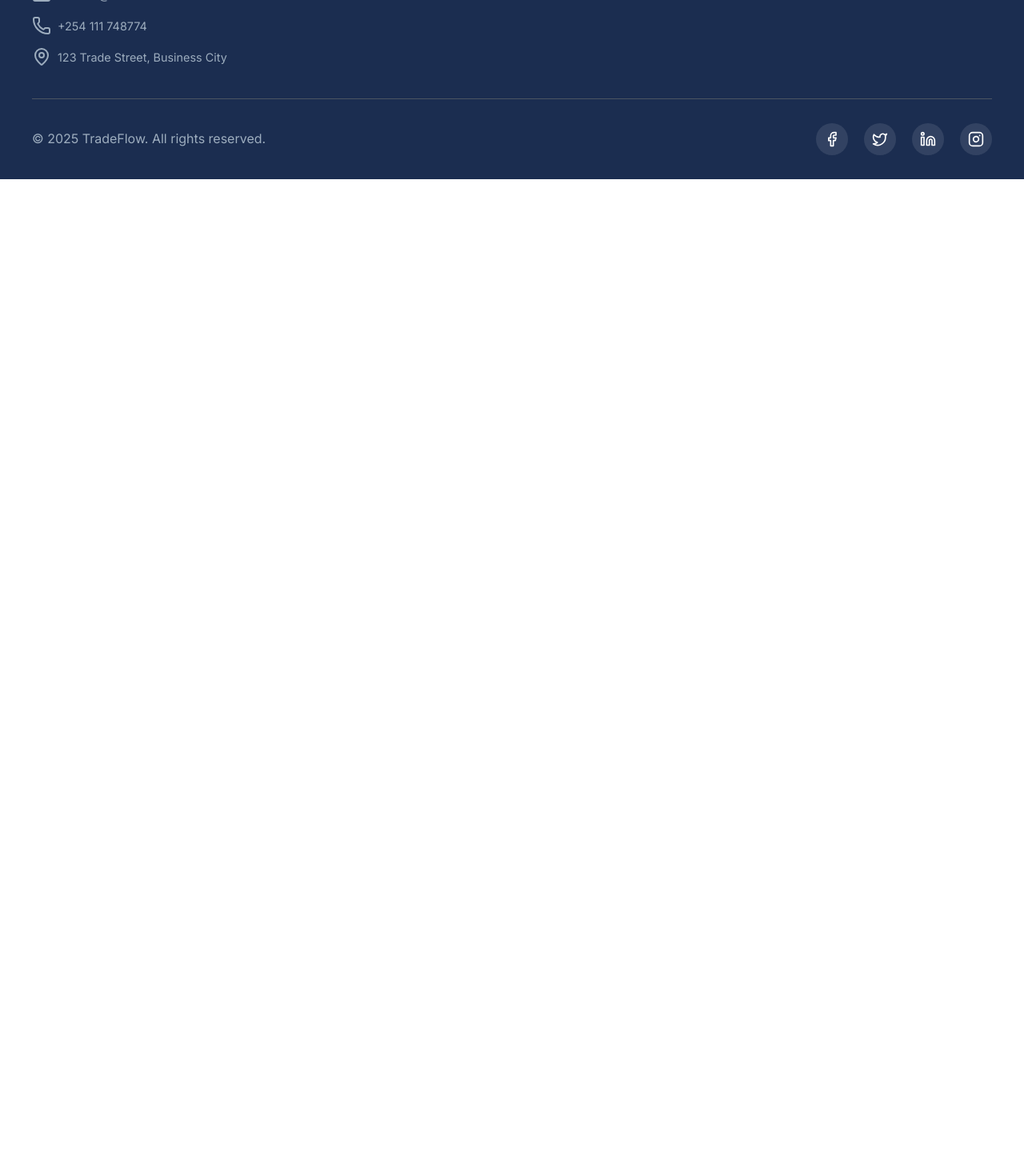
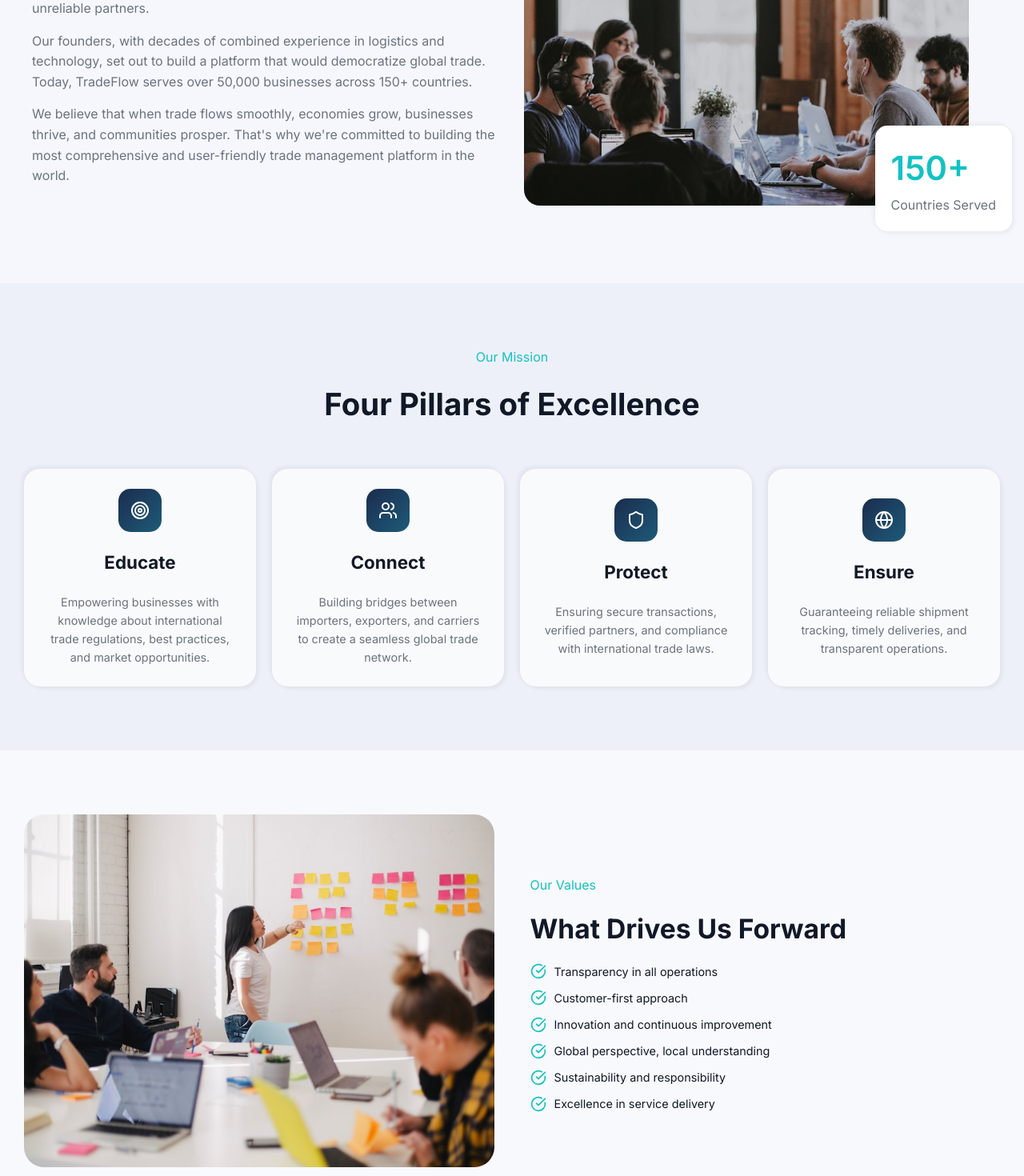
Before and after one commit to Ephantus2/import-export, a React app in the folder client/frontend/: page /about in a window 1280 px wide. Shown: the part 720-2190 px from the top of the page at 80% size. Before the commit the page ends 944 px from the top, so only its background shows below. Built offline with nearby package versions, Linux system fonts and the light colour scheme; the HTML template or start-up script is replaced by a standard one.

Commit message:
about page

```diff
--- a/client/frontend/src/About.jsx
+++ b/client/frontend/src/About.jsx
@@ -1,9 +1,40 @@
 import styles from './About.module.css'
+import { Target, Users, Shield, Globe, CheckCircle } from 'lucide-react';
 
 import React from 'react'
 import { motion } from 'framer-motion'
 
 const About = () => {
+  const missions = [
+  {
+    icon: Target,
+    title: 'Educate',
+    description: 'Empowering businesses with knowledge about international trade regulations, best practices, and market opportunities.',
+  },
+  {
+    icon: Users,
+    title: 'Connect',
+    description: 'Building bridges between importers, exporters, and carriers to create a seamless global trade network.',
+  },
+  {
+    icon: Shield,
+    title: 'Protect',
+    description: 'Ensuring secure transactions, verified partners, and compliance with international trade laws.',
+  },
+  {
+    icon: Globe,
+    title: 'Ensure',
+    description: 'Guaranteeing reliable shipment tracking, timely deliveries, and transparent operations.',
+  },
+];
+const values = [
+  'Transparency in all operations',
+  'Customer-first approach',
+  'Innovation and continuous improvement',
+  'Global perspective, local understanding',
+  'Sustainability and responsibility',
+  'Excellence in service delivery',
+];
   return (
     <div className={styles.container}>
         <section className={styles.section1}>
@@ -20,6 +51,115 @@ const About = () => {
           </motion.div>
             </div>
         </section>
+        <section className={styles.section2}>
+            <div>
+                <div className={styles.container2}>
+                     <motion.div
+              initial={{ opacity: 0, x: -30 }}
+              whileInView={{ opacity: 1, x: 0 }}
+              viewport={{ once: true }}
+              className={styles.motion2}
+            >
+                <h2>
+                Our Story
+              </h2>
+              <div>
+                <p>
+                  Founded in 2020, TradeFlow emerged from a simple observation: international trade was unnecessarily complicated. Small and medium businesses struggled with fragmented systems, unclear regulations, and unreliable partners.
+                </p>
+                <p>
+                  Our founders, with decades of combined experience in logistics and technology, set out to build a platform that would democratize global trade. Today, TradeFlow serves over 50,000 businesses across 150+ countries.
+                </p>
+                <p>
+                  We believe that when trade flows smoothly, economies grow, businesses thrive, and communities prosper. That's why we're committed to building the most comprehensive and user-friendly trade management platform in the world.
+                </p>
+                </div>
+            </motion.div>
+            <motion.div
+              initial={{ opacity: 0, x: 30 }}
+              whileInView={{ opacity: 1, x: 0 }}
+              viewport={{ once: true }}
+              className={styles.motion3}
+            >
+               <img
+                src="/about1.png"
+                alt="Team collaboration"
+              />
+              <div>
+                <p className={styles.p150}>150+</p>
+                <p className={styles.p151}>Countries Served</p>
+              </div>
+            </motion.div>
+                </div>
+            </div>
+        </section>
+        <section className={styles.section3}>
+          <div>
+            <motion.div
+            initial={{ opacity: 0, y: 20 }}
+            whileInView={{ opacity: 1, y: 0 }}
+            viewport={{ once: true }}
+            className={styles.motion4}
+          >
+            <p>Our Mission</p>
+            <h1>Four Pillars of Excellence</h1>
+          </motion.div>
+          <div className={styles.motion5Div}>
+            {missions.map((mission, index) => (
+              <motion.div
+                key={mission.title}
+                initial={{ opacity: 0, y: 20 }}
+                whileInView={{ opacity: 1, y: 0 }}
+                viewport={{ once: true }}
+                transition={{ delay: index * 0.1 }}
+                className={styles.motion5}
+              >
+                <div className={styles.missionIconDiv}>
+                  <mission.icon className={styles.missionIcon} />
+                </div>
+                <h3>{mission.title}</h3>
+                <p>{mission.description}</p>
+              </motion.div>
+            ))}
+          </div>
+          </div>
+        </section>
+
+        <section className={styles.section4}>
+        <div>
+          <div className={styles.motion6Div}>
+            <motion.div
+              initial={{ opacity: 0, x: -30 }}
+              whileInView={{ opacity: 1, x: 0 }}
+              viewport={{ once: true }}
+              className={styles.motion6}
+            >
+              <img
+                src="\about2.png"
+                alt="Our values"
+              />
+            </motion.div>
+            <motion.div
+              initial={{ opacity: 0, x: 30 }}
+              whileInView={{ opacity: 1, x: 0 }}
+              viewport={{ once: true }}
+              className={styles.motion7}
+            >
+              <p>Our Values</p>
+              <h2>What Drives Us Forward
+              </h2>
+              <div className={styles.section4d}>
+                {values.map((value) => (
+                  <div key={value} className={styles.section4e}>
+                    <CheckCircle className={styles.CheckCircle} />
+                    <span>{value}</span>
+                  </div>
+                ))}
+              </div>
+            </motion.div>
+          </div>
+        </div>
+      </section>
     </div>
   )
 }
--- a/client/frontend/src/About.module.css
+++ b/client/frontend/src/About.module.css
@@ -45,3 +45,189 @@ rgb(255, 153, 0);
     max-width: 800px;
     text-align: center;
 }
+
+/* section 2 */
+
+.section2{
+    padding: 90px 40px;
+    background-color: hsla(226, 71%, 40%, 0.04);
+}
+
+.motion2{
+  display: flex;
+  flex-direction: column;
+  gap: 20px;
+  flex: 1;
+}
+
+.motion2 h2{
+    font-size: 2.4rem;
+}
+
+.motion2 div{
+    display: flex;
+    flex-direction: column;
+    gap: 15px;
+}
+
+.motion2 p{
+    color: var(--medium-gray);
+}
+
+.container2{
+    display: flex;
+    justify-content: space-between;
+    gap: 30px;
+}
+
+.motion3{
+    flex: 1;
+    position: relative;
+}
+
+.motion3 img{
+    width: 95%;
+    border-radius: 20px;
+}
+
+.motion3 div{
+    position: absolute;
+    bottom: -25px;
+    right: -25px;
+    background-color: var(--white);
+    padding: 20px;
+    border-radius: 15px;
+    box-shadow: 3px 3px 5px hsla(0, 0%, 0%,0.05), -3px -3px 5px hsla(0, 0%, 0%,0.05);
+}
+
+.p150{
+    color: var(--teal-accent);
+    font-size: 2.6rem;
+    font-weight: 600;
+    margin: 0;
+}
+
+.p151{
+    color: var(--medium-gray);
+}
+
+/* section 3 */
+
+.section3{
+    background-color: hsla(226, 71%, 40%, 0.08);
+    padding: 80px 30px;
+}
+
+.motion4{
+    display: flex;
+    align-items: center;
+    justify-content: center;
+    flex-direction: column;
+    gap: 15px;
+}
+
+.motion4 p{
+    color: var(--teal-accent);
+}
+
+.motion4 h1{
+    font-size: 2.4rem;
+}
+
+.motion5Div{
+    display: grid;
+    grid-template-columns: repeat(4, 1fr);
+    gap: 20px;
+    margin-top: 50px;
+}
+
+.motion5{
+    background-color: var(--light-gray-bg);
+    padding: 25px;
+    border-radius: 20px;
+    display: flex;
+    align-items: center;
+    justify-content: center;
+    gap: 20px;
+    flex-direction: column;
+    box-shadow: 3px 3px 5px hsla(0, 0%, 0%,0.05), -3px -3px 5px hsla(0, 0%, 0%,0.05);
+}
+
+.missionIconDiv{
+    background: var(--linear-gradient2);
+    padding: 15px;
+    border-radius: 15px;
+    display: flex;
+    align-items: center;
+    justify-content: center;
+}
+.motion5 h3{
+    font-size: 1.4rem;
+}
+
+.missionIcon{
+    color: var(--white);
+
+}
+.motion5 p{
+    font-size: 0.9rem;
+    color: var(--medium-gray);
+    text-align: center;
+}
+
+/* section6 */
+.section4{
+    background-color: hsla(226, 71%, 40%, 0.03);
+    padding: 80px 30px;
+}
+.motion6Div{
+    display: flex;
+    align-items: center;
+    justify-content: center;
+    gap: 45px;
+}
+
+.motion6{
+    flex: 1;
+}
+.motion6 img{
+    width: 100%;
+    border-radius: 25px;
+}
+
+.motion7{
+    flex: 1;
+    display: flex;
+    flex-direction: column;
+    gap: 15px;
+}
+
+.motion7 p{
+    color: var(--teal-accent);
+}
+
+.motion7 h2{
+    font-size: 2.1rem;
+}
+.section4d{
+    display: flex;
+    flex-direction: column;
+    gap: 10px;
+}
+
+.section4e{
+    display: flex;
+    align-items: center;
+    justify-content: start;
+    gap: 10px;
+}
+
+.CheckCircle{
+    color: var(--teal-accent);
+    width: 20px;
+    height: 20px;
+}
+
+.section4e span{
+    font-size: 0.9rem;
+}
```
Also changed, not shown: client/frontend/public/about1.png (added), client/frontend/public/about2.png (added).
